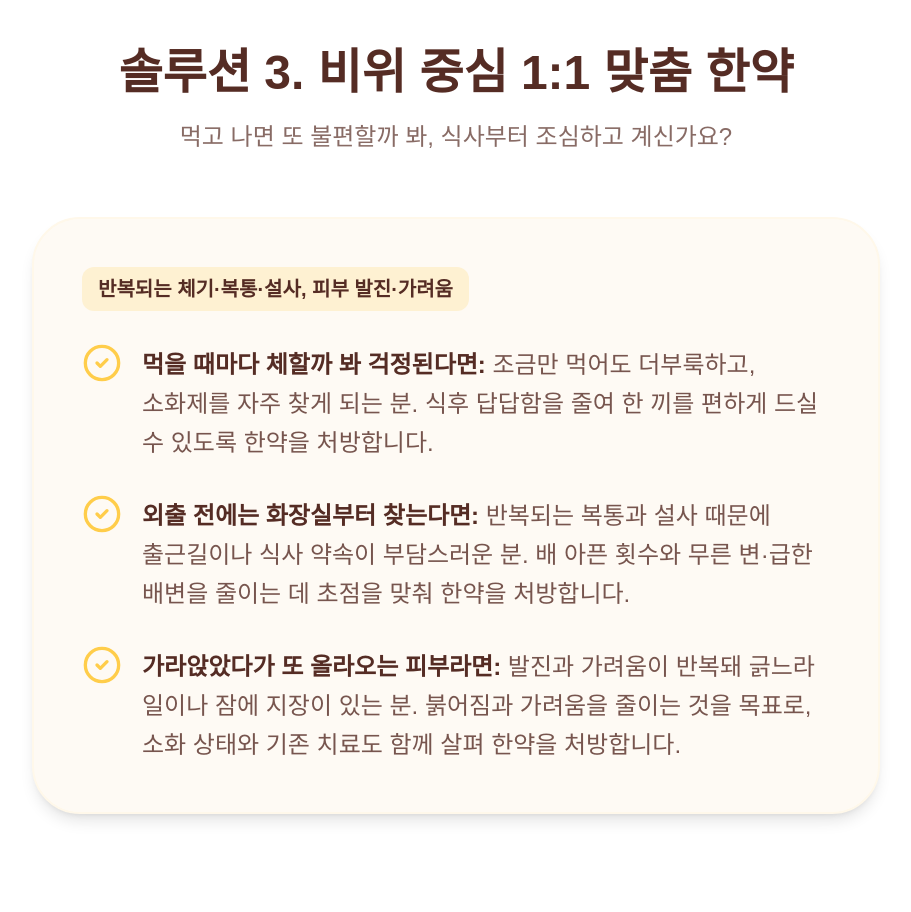
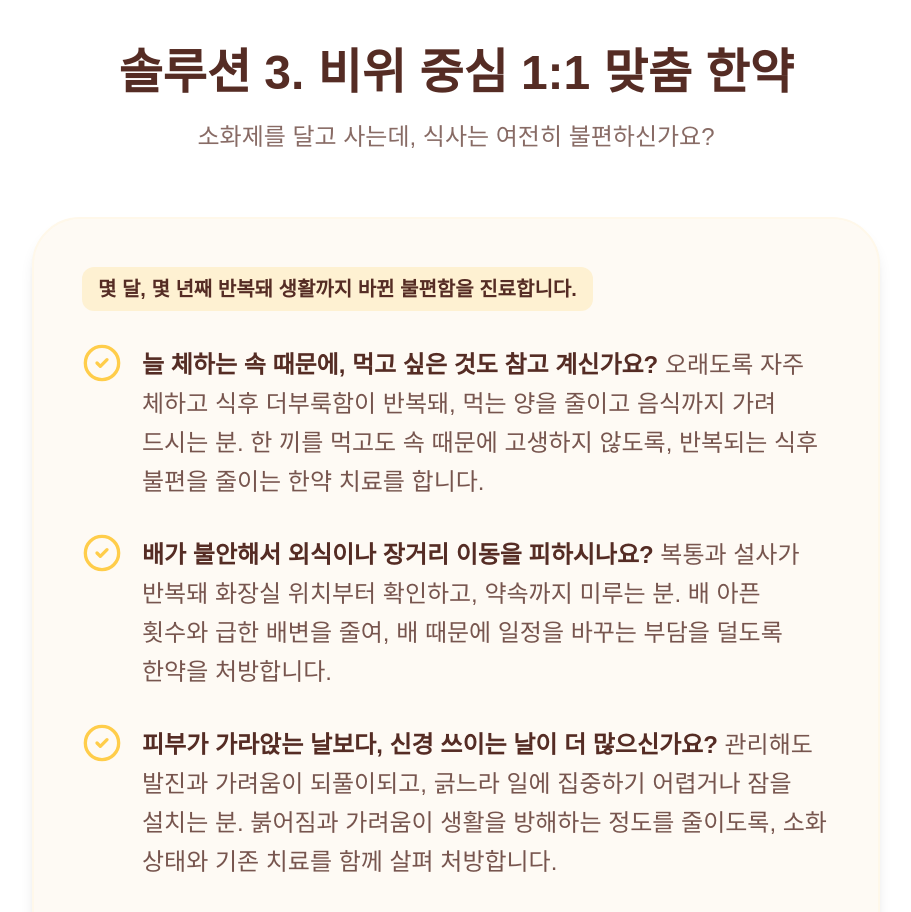
Before and after one commit to kanata-git-hub/orihani, a React (Vite) app: page / in a window 1280 px wide. Shown: the part 3860-4772 px from the top of the page, without its empty margins (184-1095 px from the left). Built offline with nearby package versions, Linux system fonts and the light colour scheme; a web font is replaced by a local one.

Commit message:
copy: focus herbal care on persistent daily limitations and restore fatigue remedies

```diff
--- a/src/components/sections/SolutionInternalSection.tsx
+++ b/src/components/sections/SolutionInternalSection.tsx
@@ -13,23 +13,27 @@ export default function SolutionInternalSection() {
       <div className="max-w-4xl mx-auto px-6">
         <motion.div initial="hidden" whileInView="visible" viewport={{ once: true }} variants={fadeIn} className="text-center mb-12 md:mb-16">
           <h2 className="text-3xl md:text-4xl lg:text-5xl font-bold mb-4 md:mb-6 text-primary break-keep">솔루션 3. 비위 중심 1:1 맞춤 한약</h2>
-          <p className="text-xl md:text-2xl text-primary/70 break-keep">먹고 나면 또 불편할까 봐, 식사부터 조심하고 계신가요?</p>
+          <p className="text-xl md:text-2xl text-primary/70 break-keep">소화제를 달고 사는데, 식사는 여전히 불편하신가요?</p>
         </motion.div>
 
         <motion.div initial={{ opacity: 0, y: 20 }} whileInView={{ opacity: 1, y: 0 }} viewport={{ once: true }} className="bg-[#fefaf4] p-8 md:p-12 rounded-[2rem] md:rounded-[3rem] shadow-lg border-2 border-[#fff8ea]">
-          <p className="text-lg md:text-xl text-primary mb-6 md:mb-8 font-bold bg-accent/20 inline-block px-3 py-1.5 md:px-4 md:py-2 rounded-xl">반복되는 체기·복통·설사, 피부 발진·가려움</p>
+          <p className="text-lg md:text-xl text-primary mb-6 md:mb-8 font-bold bg-accent/20 inline-block px-3 py-1.5 md:px-4 md:py-2 rounded-xl">몇 달, 몇 년째 반복돼 생활까지 바뀐 불편함을 진료합니다.</p>
           <ul className="space-y-6 md:space-y-8">
             <li className="flex items-start gap-4 md:gap-5">
               <CheckCircle2 className="w-8 h-8 md:w-10 md:h-10 text-accent shrink-0" />
-              <span className="text-xl md:text-2xl text-primary/80 leading-relaxed break-keep mt-0.5"><strong className="text-primary font-bold">먹을 때마다 체할까 봐 걱정된다면:</strong> 조금만 먹어도 더부룩하고, 소화제를 자주 찾게 되는 분. 식후 답답함을 줄여 한 끼를 편하게 드실 수 있도록 한약을 처방합니다.</span>
+              <span className="text-xl md:text-2xl text-primary/80 leading-relaxed break-keep mt-0.5"><strong className="text-primary font-bold">늘 체하는 속 때문에, 먹고 싶은 것도 참고 계신가요?</strong> 오래도록 자주 체하고 식후 더부룩함이 반복돼, 먹는 양을 줄이고 음식까지 가려 드시는 분. 한 끼를 먹고도 속 때문에 고생하지 않도록, 반복되는 식후 불편을 줄이는 한약 치료를 합니다.</span>
             </li>
             <li className="flex items-start gap-4 md:gap-5">
               <CheckCircle2 className="w-8 h-8 md:w-10 md:h-10 text-accent shrink-0" />
-              <span className="text-xl md:text-2xl text-primary/80 leading-relaxed break-keep mt-0.5"><strong className="text-primary font-bold">외출 전에는 화장실부터 찾는다면:</strong> 반복되는 복통과 설사 때문에 출근길이나 식사 약속이 부담스러운 분. 배 아픈 횟수와 무른 변·급한 배변을 줄이는 데 초점을 맞춰 한약을 처방합니다.</span>
+              <span className="text-xl md:text-2xl text-primary/80 leading-relaxed break-keep mt-0.5"><strong className="text-primary font-bold">배가 불안해서 외식이나 장거리 이동을 피하시나요?</strong> 복통과 설사가 반복돼 화장실 위치부터 확인하고, 약속까지 미루는 분. 배 아픈 횟수와 급한 배변을 줄여, 배 때문에 일정을 바꾸는 부담을 덜도록 한약을 처방합니다.</span>
             </li>
             <li className="flex items-start gap-4 md:gap-5">
               <CheckCircle2 className="w-8 h-8 md:w-10 md:h-10 text-accent shrink-0" />
-              <span className="text-xl md:text-2xl text-primary/80 leading-relaxed break-keep mt-0.5"><strong className="text-primary font-bold">가라앉았다가 또 올라오는 피부라면:</strong> 발진과 가려움이 반복돼 긁느라 일이나 잠에 지장이 있는 분. 붉어짐과 가려움을 줄이는 것을 목표로, 소화 상태와 기존 치료도 함께 살펴 한약을 처방합니다.</span>
+              <span className="text-xl md:text-2xl text-primary/80 leading-relaxed break-keep mt-0.5"><strong className="text-primary font-bold">피부가 가라앉는 날보다, 신경 쓰이는 날이 더 많으신가요?</strong> 관리해도 발진과 가려움이 되풀이되고, 긁느라 일에 집중하기 어렵거나 잠을 설치는 분. 붉어짐과 가려움이 생활을 방해하는 정도를 줄이도록, 소화 상태와 기존 치료를 함께 살펴 처방합니다.</span>
+            </li>
+            <li className="flex items-start gap-4 md:gap-5">
+              <CheckCircle2 className="w-8 h-8 md:w-10 md:h-10 text-accent shrink-0" />
+              <span className="text-xl md:text-2xl text-primary/80 leading-relaxed break-keep mt-0.5"><strong className="text-primary font-bold">만성 피로 회복:</strong> 피로를 덜고 활력을 돋우는 <strong className="text-primary">명품 경옥고</strong> 및 <strong className="text-primary">원방 공진단</strong> 처방.</span>
             </li>
           </ul>
         </motion.div>
```
